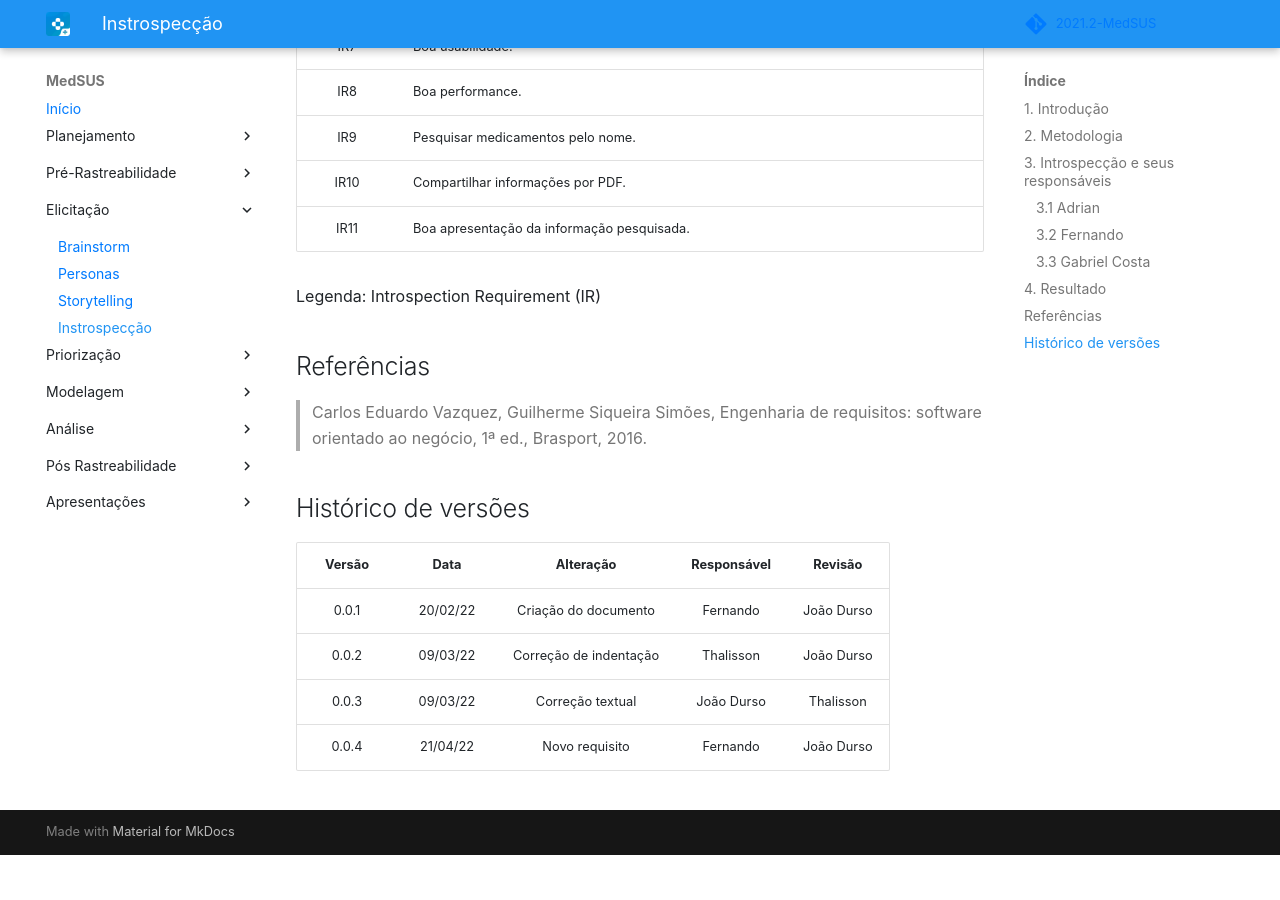
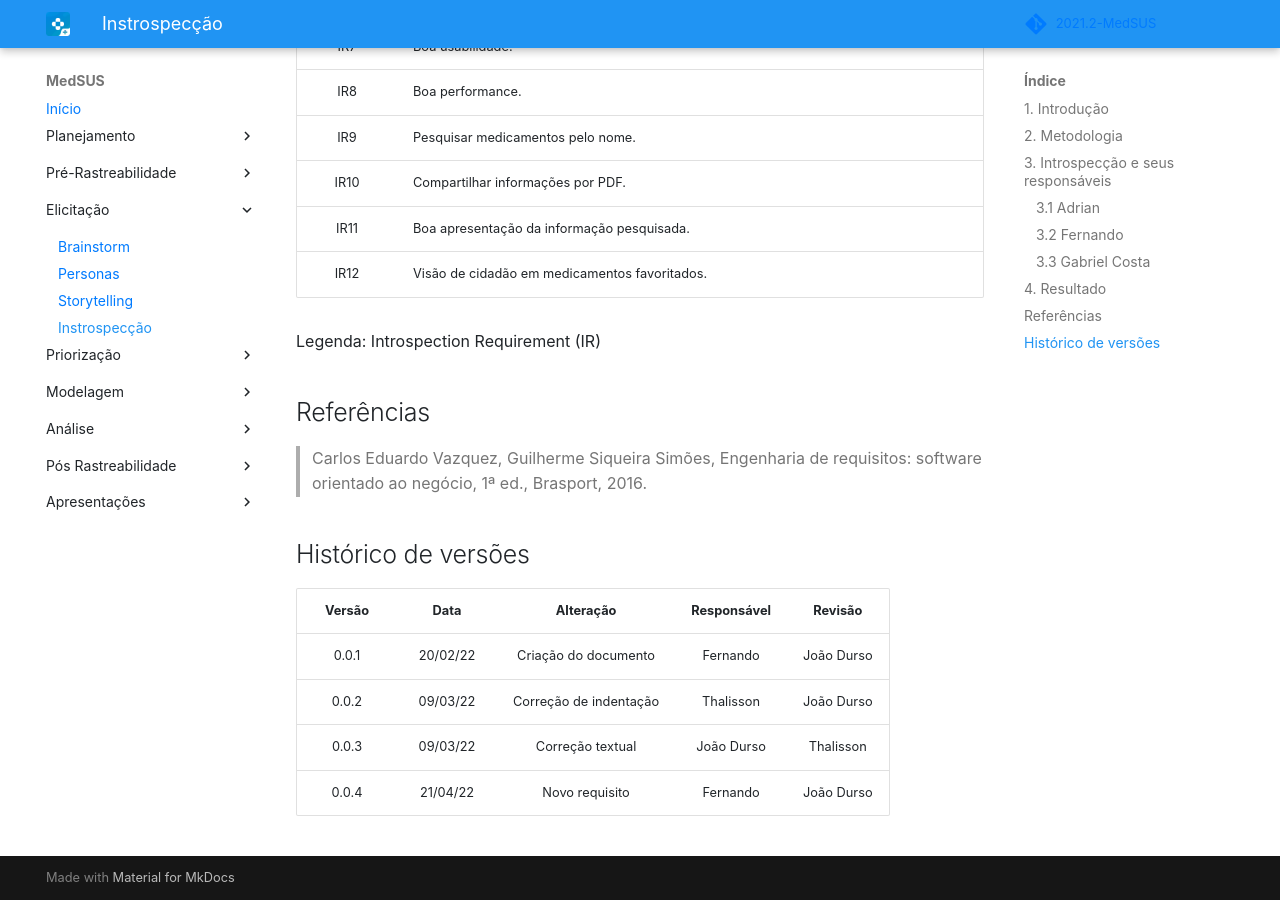
Before and after one commit to Requisitos-de-Software/2021.2-MedSUS, an MkDocs documentation site: the page built from docs/elicitation/introspective.md, in a window 1280 px wide and 900 px high, scrolled down 1824 px. Built offline with MkDocs 1.6.1 and Material for MkDocs 9.7.7, drawn with Linux system fonts in a browser that asks for light colours; some web fonts are replaced; comment, search, counter and statistics services are not loaded; before the commit the page ends 2679 px from its top, so only the background shows below that.

Commit message:
inclue IR12 in table

```diff
--- a/docs/elicitation/introspective.md
+++ b/docs/elicitation/introspective.md
@@ -61,6 +61,7 @@ A princípio, eu quero um aplicativo bonito, e que entregue todas as suas princi
 |  IR9   | Pesquisar medicamentos pelo nome.                                                                                     |
 |  IR10  | Compartilhar informações por PDF.                                                                                     |
 |  IR11  | Boa apresentação da informação pesquisada.                                                                            |
+|  IR12  | Visão de cidadão em medicamentos favoritados.|
 
 Legenda: Introspection Requirement (IR)
 
```
